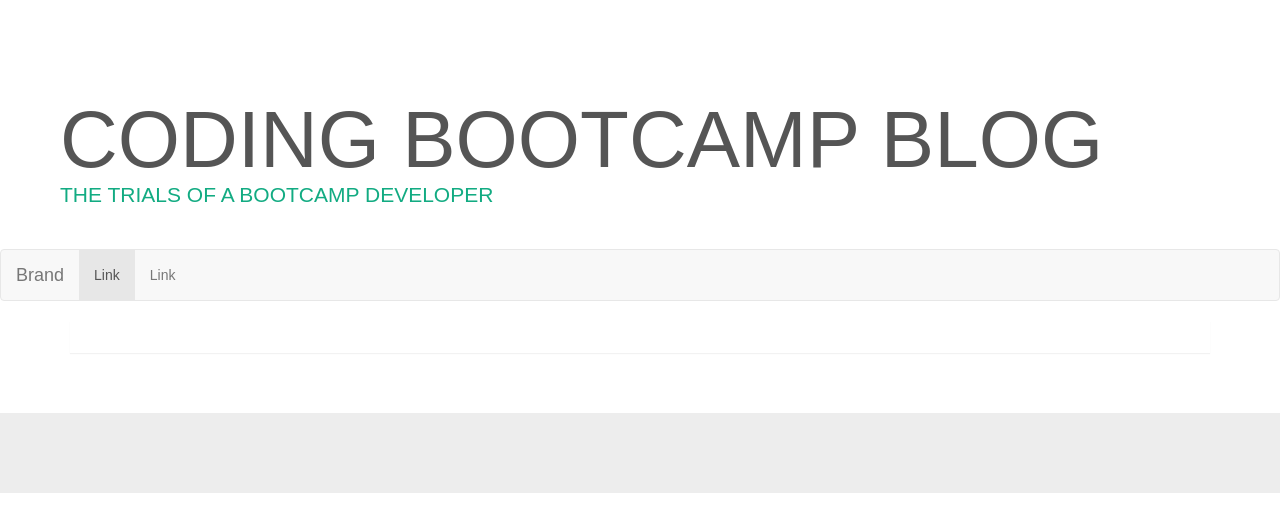
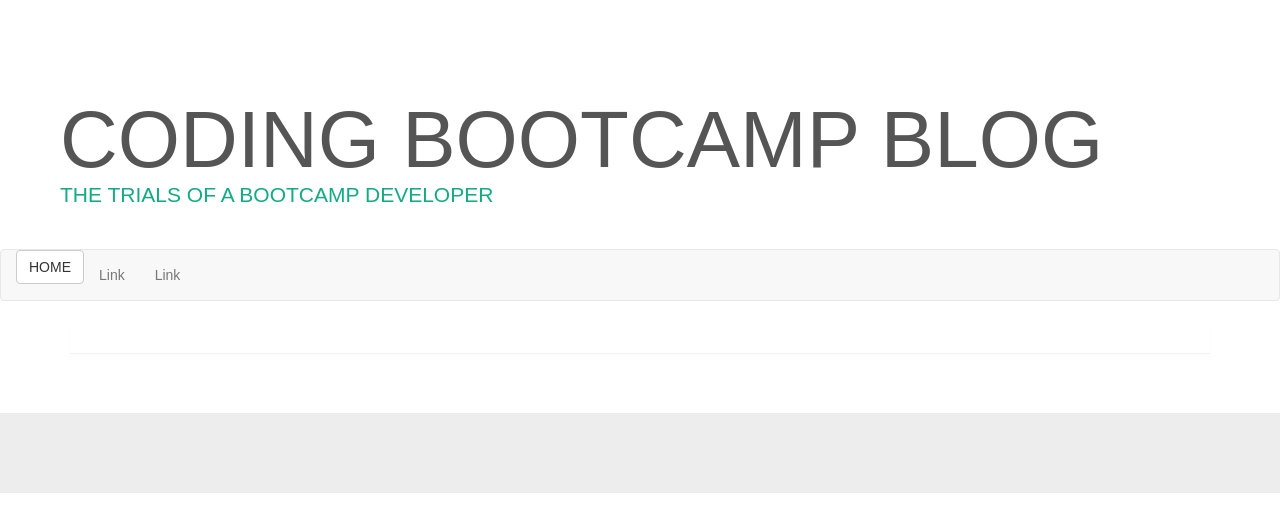
Before and after one commit to GiuseppeJoeT/py_django_Blog_sqlite_db, a Django app: template templates/base.html in a window 1280 px wide. Shown: the top 532 px of the page. Run offline with Django 3.2, Linux system fonts and the light colour scheme; the template is opened without the code that fills it, so the values that code supplies are empty; parts of the project's set-up code (start-up, migrations or seed data) failed here and were passed over; some libraries are stand-ins or nearby versions.

Commit message:
Added navbar in the main template and home page link

```diff
--- a/blog_app/urls.py
+++ b/blog_app/urls.py
@@ -3,9 +3,10 @@ import views
 
 urlpatterns = [
     url(r'^$', views.post_list),
-    # url(r'^index/$', views.post_list),
+    url(r'^index/$', views.post_list),
+    url(r'^index/(?P<id>\d+)/$', views.post_detail),
     url(r'^blog/$', views.post_list),
-    url(r'^blog/(?P<id>\d+)/$', views.post_detail),
+    url(r'^blog/(?P<id>\d+)/$', views.post_detail)
     # url(r'^post/new/$',views.new_post, name="new_post"),
     # url(r'^blog/(?P<id>\d+)/edit/$', views.edit_post)
 ]
--- a/templates/base.html
+++ b/templates/base.html
@@ -38,13 +38,15 @@
                 <span class="icon-bar"></span>
                 <span class="icon-bar"></span>
               </button>
-              <a class="navbar-brand" href="#">Brand</a>
+              <button class="btn btn-default" onclick="location.href = '/blog' ">
+                                HOME
+              </button>
             </div>
 
         <!-- Collect the nav links, forms, and other content for toggling -->
         <div class="collapse navbar-collapse" id="bs-example-navbar-collapse-1">
               <ul class="nav navbar-nav">
-                <li class="active"><a href="#">Link <span class="sr-only">(current)</span></a></li>
+                <li><a href="#">Link <span class="sr-only">(current)</span></a></li>
                 <li><a href="#">Link</a></li>
               </ul>
         </div>
```
Also changed, not shown: db.sqlite3.
